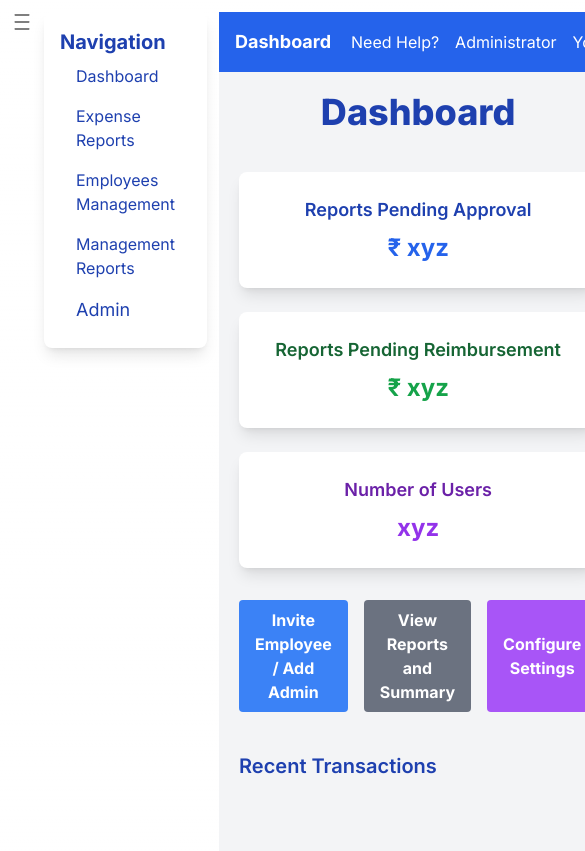
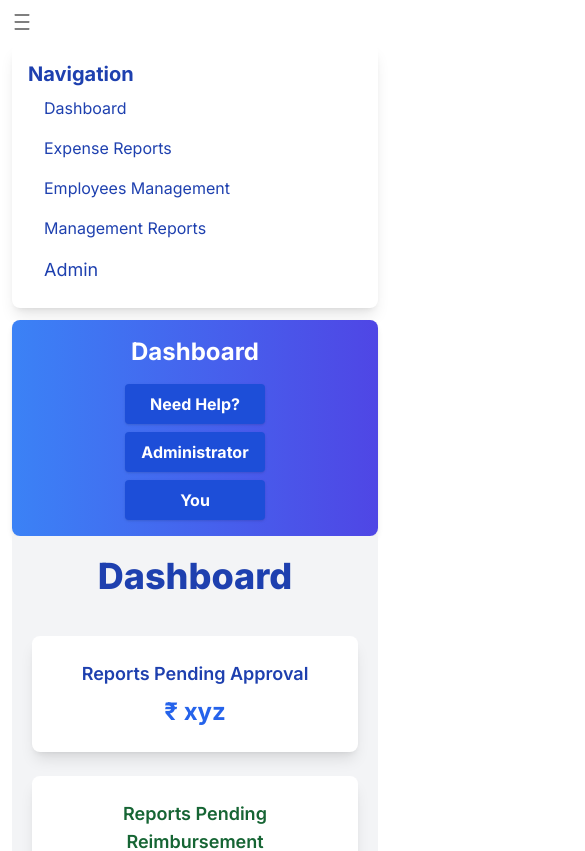
Before and after one commit to arnavggupta/winzerdAi, a Next.js app: page /dashboard in a window 390 px wide. Shown: the top 851 px of the page, 585 px wide, since content can reach past the window. Built offline with nearby package versions, Linux system fonts and the light colour scheme.

Commit message:
added responsiveness(dashboard)

```diff
--- a/src/app/dashboard/page.tsx
+++ b/src/app/dashboard/page.tsx
@@ -1,60 +1,67 @@
 "use client";
 
-import Sidebar from "../../Components/Sidebar"
-import DrawerSideBar from '@/Components/DrawerSideBar.1';
+import Sidebar from "../../Components/Sidebar";
+import DrawerSideBar from "@/Components/DrawerSideBar.1";
 import { useState } from "react";
+
 export default function Dashboard() {
-const [drawerState,setDrawerState]= useState(true);
-
-
+  const [drawerState, setDrawerState] = useState(true);
 
   return (
-    <div className="flex m-3 space-x-3">
-
-<DrawerSideBar val={drawerState} setval={setDrawerState}  />
-   {drawerState ? <Sidebar/> :<div></div>}
+    <div className="flex flex-col md:flex-row m-3 space-y-3 md:space-y-0 md:space-x-3">
+      <DrawerSideBar val={drawerState} setval={setDrawerState} />
+      {drawerState ? <Sidebar /> : <div></div>}
       <div className="flex-1">
-        <header className="flex justify-between items-center p-4 bg-blue-600 text-white">
-          <div className="text-lg font-bold">Dashboard</div>
-          <div className="flex space-x-4">
-            <button>Need Help?</button>
-            <button>Administrator</button>
-            <button>You</button>
+        <header className="flex flex-col sm:flex-row justify-between items-center p-4 bg-gradient-to-r from-blue-500 to-indigo-600 text-white rounded-lg shadow-md">
+          <div className="text-2xl font-bold">Dashboard</div>
+          <div className="flex flex-col sm:flex-row space-y-2 sm:space-y-0 sm:space-x-4 mt-4 sm:mt-0">
+            <button className="bg-blue-700 hover:bg-blue-800 text-white font-bold py-2 px-4 rounded shadow">
+              Need Help?
+            </button>
+            <button className="bg-blue-700 hover:bg-blue-800 text-white font-bold py-2 px-4 rounded shadow">
+              Administrator
+            </button>
+            <button className="bg-blue-700 hover:bg-blue-800 text-white font-bold py-2 px-4 rounded shadow">
+              You
+            </button>
           </div>
         </header>
         <main className="p-5 bg-gray-100 min-h-screen">
           <h1 className="text-4xl font-extrabold text-center mb-10 text-blue-800">Dashboard</h1>
 
-          <div className="grid grid-cols-1 md:grid-cols-3 gap-6">
-            <div className="bg-white p-6 rounded-lg shadow-lg text-center">
+          <div className="grid grid-cols-1 sm:grid-cols-2 md:grid-cols-3 gap-6">
+            <div className="bg-white p-6 rounded-lg shadow-lg text-center transition-transform transform hover:scale-105">
               <h2 className="text-lg font-semibold text-blue-800">Reports Pending Approval</h2>
               <p className="text-2xl font-bold text-blue-600 mt-2">₹ xyz</p>
             </div>
-            <div className="bg-white p-6 rounded-lg shadow-lg text-center">
+            <div className="bg-white p-6 rounded-lg shadow-lg text-center transition-transform transform hover:scale-105">
               <h2 className="text-lg font-semibold text-green-800">Reports Pending Reimbursement</h2>
               <p className="text-2xl font-bold text-green-600 mt-2">₹ xyz</p>
             </div>
-            <div className="bg-white p-6 rounded-lg shadow-lg text-center">
+            <div className="bg-white p-6 rounded-lg shadow-lg text-center transition-transform transform hover:scale-105">
               <h2 className="text-lg font-semibold text-purple-800">Number of Users</h2>
               <p className="text-2xl font-bold text-purple-600 mt-2">xyz</p>
             </div>
           </div>
 
-          <div className="flex justify-between mt-8 space-x-4">
-            <button className="bg-blue-500 hover:bg-blue-600 text-white font-bold py-2 px-4 rounded">
+          <div className="flex flex-col sm:flex-row justify-between mt-8 space-y-2 sm:space-y-0 sm:space-x-4">
+            <button className="bg-blue-500 hover:bg-blue-600 text-white font-bold py-2 px-4 rounded shadow">
               Invite Employee / Add Admin
             </button>
-            <button className="bg-gray-500 hover:bg-gray-600 text-white font-bold py-2 px-4 rounded">
+            <button className="bg-gray-500 hover:bg-gray-600 text-white font-bold py-2 px-4 rounded shadow">
               View Reports and Summary
             </button>
-            <button className="bg-purple-500 hover:bg-purple-600 text-white font-bold py-2 px-4 rounded">
+            <button className="bg-purple-500 hover:bg-purple-600 text-white font-bold py-2 px-4 rounded shadow">
               Configure Settings
             </button>
           </div>
 
           <div className="mt-10">
             <h2 className="text-xl font-semibold mb-4 text-blue-800">Recent Transactions</h2>
-                  </div>
+            <div className="bg-white p-6 rounded-lg shadow-lg transition-transform transform hover:scale-105">
+              <p className="text-lg text-gray-700">Transaction details will appear here...</p>
+            </div>
+          </div>
         </main>
       </div>
     </div>
--- a/src/app/globals.css
+++ b/src/app/globals.css
@@ -21,12 +21,7 @@ html, body {
 
 body {
   color: rgb(var(--foreground-rgb));
-  background: linear-gradient(
-      to bottom,
-      transparent,
-      rgb(var(--background-end-rgb))
-    )
-    rgb(var(--background-start-rgb));
+  background: white;
 }
 
 @layer utilities {
--- a/src/app/layout.tsx
+++ b/src/app/layout.tsx
@@ -16,7 +16,7 @@ export default function RootLayout({
 }>) {
   return (
     <html lang="en">
-      <body className={inter.className} style={{ backgroundColor: "white" }}>{children}</body>
+      <body className={inter.className}>{children}</body>
     </html>
   );
 }
--- a/src/app/page.tsx
+++ b/src/app/page.tsx
@@ -1,113 +1,8 @@
-import Image from "next/image";
 
 export default function Home() {
   return (
-    <main className="flex min-h-screen flex-col items-center justify-between p-24">
-      <div className="z-10 w-full max-w-5xl items-center justify-between font-mono text-sm lg:flex">
-        <p className="fixed left-0 top-0 flex w-full justify-center border-b border-gray-300 bg-gradient-to-b from-zinc-200 pb-6 pt-8 backdrop-blur-2xl dark:border-neutral-800 dark:bg-zinc-800/30 dark:from-inherit lg:static lg:w-auto  lg:rounded-xl lg:border lg:bg-gray-200 lg:p-4 lg:dark:bg-zinc-800/30">
-          Get started by editing&nbsp;
-          <code className="font-mono font-bold">src/app/page.tsx</code>
-        </p>
-        <div className="fixed bottom-0 left-0 flex h-48 w-full items-end justify-center bg-gradient-to-t from-white via-white dark:from-black dark:via-black lg:static lg:size-auto lg:bg-none">
-          <a
-            className="pointer-events-none flex place-items-center gap-2 p-8 lg:pointer-events-auto lg:p-0"
-            href="https://vercel.com?utm_source=create-next-app&utm_medium=appdir-template&utm_campaign=create-next-app"
-            target="_blank"
-            rel="noopener noreferrer"
-          >
-            By{" "}
-            <Image
-              src="/vercel.svg"
-              alt="Vercel Logo"
-              className="dark:invert"
-              width={100}
-              height={24}
-              priority
-            />
-          </a>
-        </div>
-      </div>
+    <main>
 
-      <div className="relative z-[-1] flex place-items-center before:absolute before:h-[300px] before:w-full before:-translate-x-1/2 before:rounded-full before:bg-gradient-radial before:from-white before:to-transparent before:blur-2xl before:content-[''] after:absolute after:-z-20 after:h-[180px] after:w-full after:translate-x-1/3 after:bg-gradient-conic after:from-sky-200 after:via-blue-200 after:blur-2xl after:content-[''] before:dark:bg-gradient-to-br before:dark:from-transparent before:dark:to-blue-700 before:dark:opacity-10 after:dark:from-sky-900 after:dark:via-[#0141ff] after:dark:opacity-40 sm:before:w-[480px] sm:after:w-[240px] before:lg:h-[360px]">
-        <Image
-          className="relative dark:drop-shadow-[0_0_0.3rem_#ffffff70] dark:invert"
-          src="/next.svg"
-          alt="Next.js Logo"
-          width={180}
-          height={37}
-          priority
-        />
-      </div>
-
-      <div className="mb-32 grid text-center lg:mb-0 lg:w-full lg:max-w-5xl lg:grid-cols-4 lg:text-left">
-        <a
-          href="https://nextjs.org/docs?utm_source=create-next-app&utm_medium=appdir-template&utm_campaign=create-next-app"
-          className="group rounded-lg border border-transparent px-5 py-4 transition-colors hover:border-gray-300 hover:bg-gray-100 hover:dark:border-neutral-700 hover:dark:bg-neutral-800/30"
-          target="_blank"
-          rel="noopener noreferrer"
-        >
-          <h2 className="mb-3 text-2xl font-semibold">
-            Docs{" "}
-            <span className="inline-block transition-transform group-hover:translate-x-1 motion-reduce:transform-none">
-              -&gt;
-            </span>
-          </h2>
-          <p className="m-0 max-w-[30ch] text-sm opacity-50">
-            Find in-depth information about Next.js features and API.
-          </p>
-        </a>
-
-        <a
-          href="https://nextjs.org/learn?utm_source=create-next-app&utm_medium=appdir-template-tw&utm_campaign=create-next-app"
-          className="group rounded-lg border border-transparent px-5 py-4 transition-colors hover:border-gray-300 hover:bg-gray-100 hover:dark:border-neutral-700 hover:dark:bg-neutral-800/30"
-          target="_blank"
-          rel="noopener noreferrer"
-        >
-          <h2 className="mb-3 text-2xl font-semibold">
-            Learn{" "}
-            <span className="inline-block transition-transform group-hover:translate-x-1 motion-reduce:transform-none">
-              -&gt;
-            </span>
-          </h2>
-          <p className="m-0 max-w-[30ch] text-sm opacity-50">
-            Learn about Next.js in an interactive course with&nbsp;quizzes!
-          </p>
-        </a>
-
-        <a
-          href="https://vercel.com/templates?framework=next.js&utm_source=create-next-app&utm_medium=appdir-template&utm_campaign=create-next-app"
-          className="group rounded-lg border border-transparent px-5 py-4 transition-colors hover:border-gray-300 hover:bg-gray-100 hover:dark:border-neutral-700 hover:dark:bg-neutral-800/30"
-          target="_blank"
-          rel="noopener noreferrer"
-        >
-          <h2 className="mb-3 text-2xl font-semibold">
-            Templates{" "}
-            <span className="inline-block transition-transform group-hover:translate-x-1 motion-reduce:transform-none">
-              -&gt;
-            </span>
-          </h2>
-          <p className="m-0 max-w-[30ch] text-sm opacity-50">
-            Explore starter templates for Next.js.
-          </p>
-        </a>
-
-        <a
-          href="https://vercel.com/new?utm_source=create-next-app&utm_medium=appdir-template&utm_campaign=create-next-app"
-          className="group rounded-lg border border-transparent px-5 py-4 transition-colors hover:border-gray-300 hover:bg-gray-100 hover:dark:border-neutral-700 hover:dark:bg-neutral-800/30"
-          target="_blank"
-          rel="noopener noreferrer"
-        >
-          <h2 className="mb-3 text-2xl font-semibold">
-            Deploy{" "}
-            <span className="inline-block transition-transform group-hover:translate-x-1 motion-reduce:transform-none">
-              -&gt;
-            </span>
-          </h2>
-          <p className="m-0 max-w-[30ch] text-balance text-sm opacity-50">
-            Instantly deploy your Next.js site to a shareable URL with Vercel.
-          </p>
-        </a>
-      </div>
     </main>
   );
 }
```
